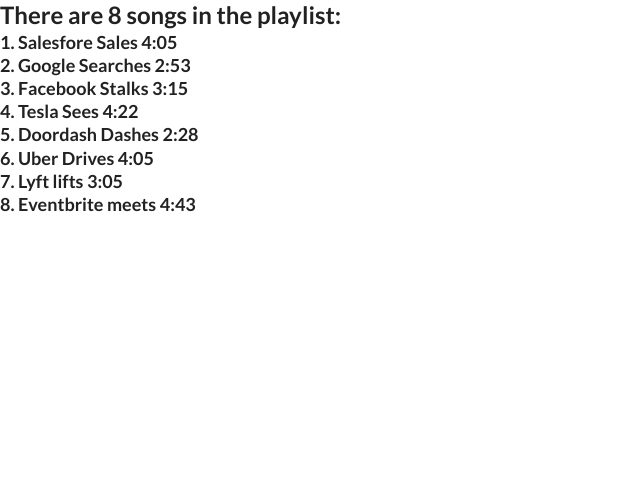
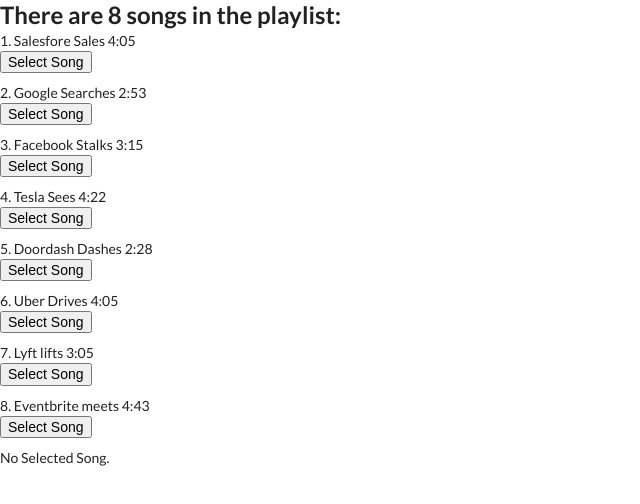
Before and after one commit to huynet/redux-drill, a React (Create React App) app: page / in a window 1280 px wide. Shown: the top 504 px of the page, without its empty margins (0-640 px from the left). Built offline with nearby package versions, Linux system fonts and the light colour scheme.

Commit message:
done day

```diff
--- a/src/components/SongList.js
+++ b/src/components/SongList.js
@@ -1,9 +1,10 @@
 import React, { Component } from 'react';
 import { connect } from 'react-redux';
+import { selectSong } from '../actions'
 
 class SongList extends Component {
     render() {
-        const { songs } = this.props
+        const { songs, selectedSong } = this.props
         // this.props === { songs: state.songs }
         return(
             <div>
@@ -13,22 +14,38 @@
                 <div>
                     {songs.map((song, i) => {
                         return (
-                        <div key={i}>
-                            <h3>{i+1}{'. '}{song.title}{' '}{song.duration}</h3>
+                        <div style={{marginBottom: '10px'}} key={i}>
+                            <div>{i+1}{'. '}{song.title}{' '}{song.duration}</div>
+                            <button onClick={() => this.props.selectSong(song)}>Select Song</button>
                         </div>
                         )
                     })}
+                </div>
+                <div style={{marginTop: '10px'}}>
+                    { selectedSong ? (
+                        <div>
+                            Selected Song: {selectedSong.title}
+                            <br/>
+                            Duration: {selectedSong.duration}
+                        </div>
+                    ) : (
+                        <div>
+                            No Selected Song.
+                        </div>
+                    )}
                 </div>
             </div>
         )
     }
 }
 
-const mapStateToProps = state => {
+const mapStateToProps = (state) => {
     // components will access via this.props.songs
+    console.log(state)
     return {
-        songs: state.songs
+        songs: state.songs,
+        selectedSong: state.selectedSong
     };
 }
 
-export default connect(mapStateToProps)(SongList);
+export default connect(mapStateToProps, { selectSong })(SongList);
```
